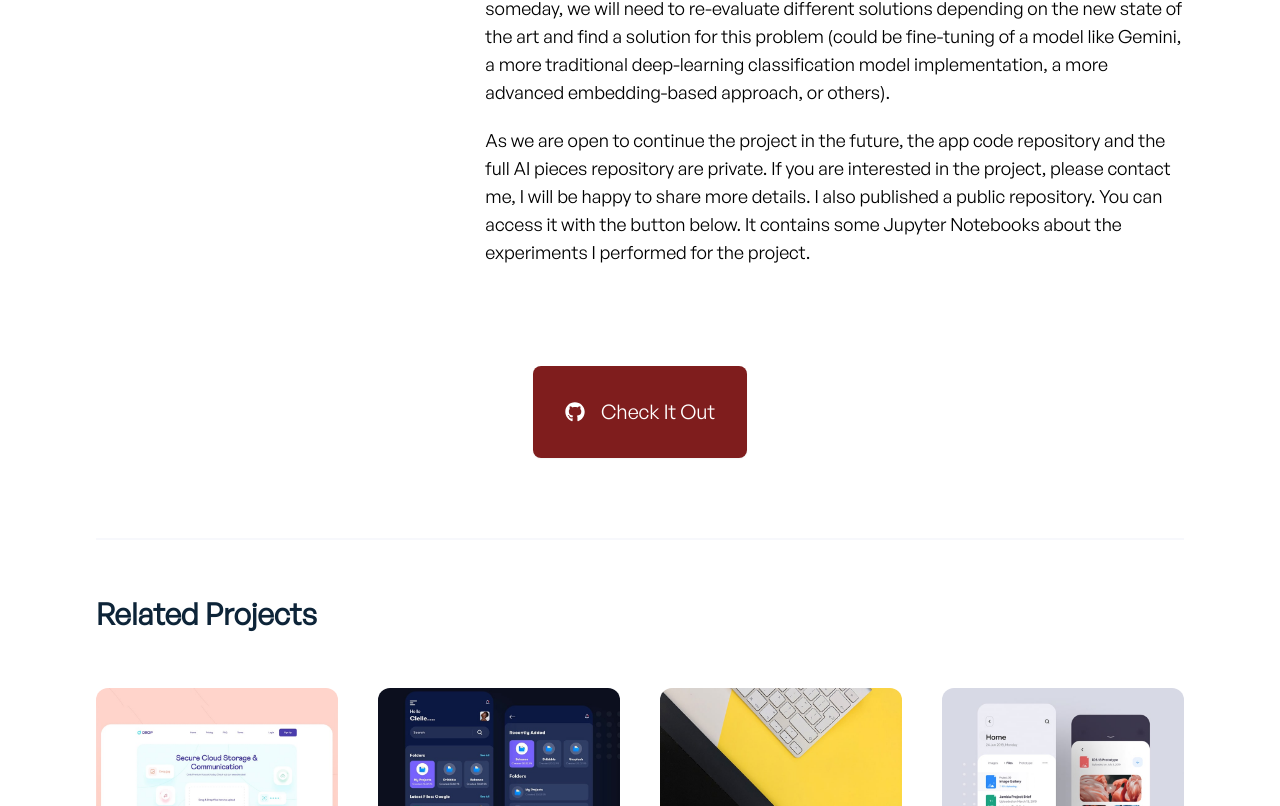
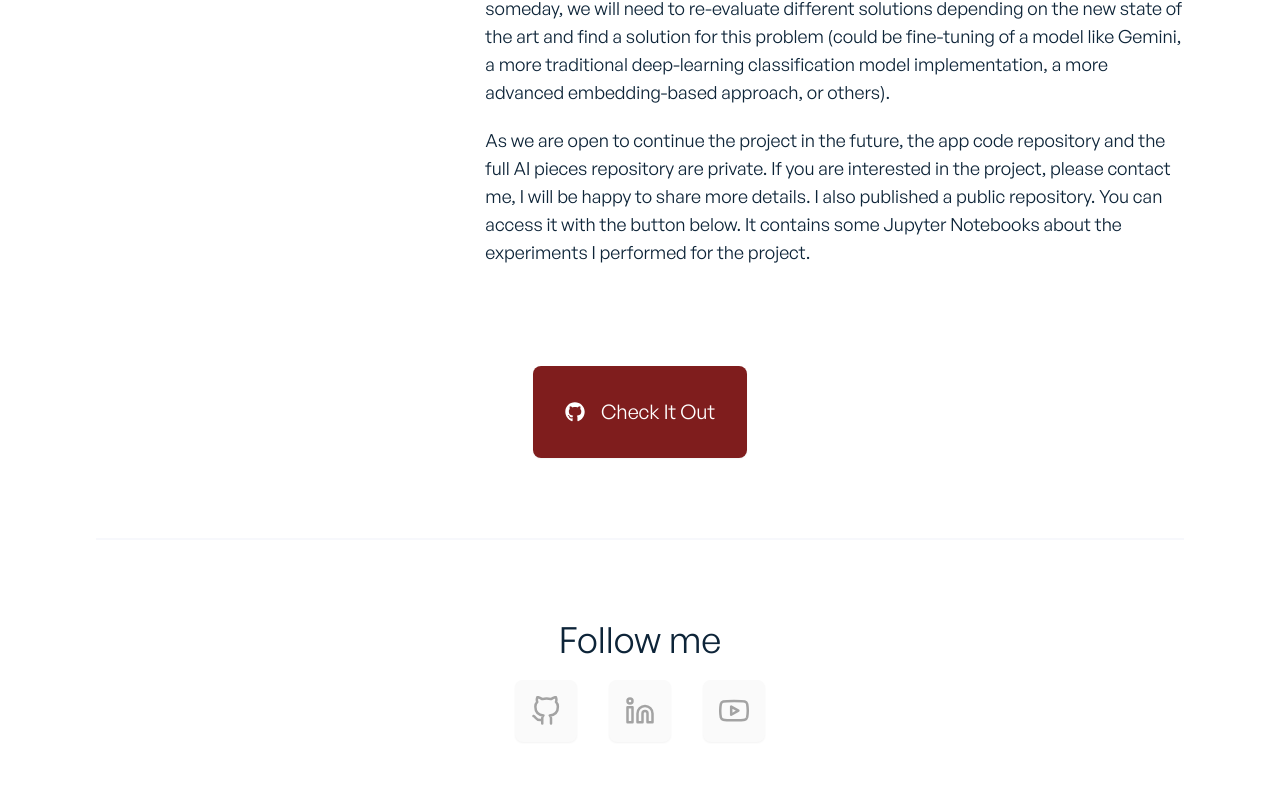
Before and after one commit to elenamatay/ai-portfolio, a Next.js app: page /projects/1 in a window 1280 px wide. Shown: the part 2194-3000 px from the top of the page. Built offline with nearby package versions, Linux system fonts and the light colour scheme.

Commit message:
Changed text to white in dark mode

```diff
--- a/pages/projects/[id].jsx
+++ b/pages/projects/[id].jsx
@@ -182,7 +182,7 @@ function ProjectSingle(props) {
                         return (
                             <div
                                 key={details.id}
-                                className="font-general-regular mb-5 text-lg"
+                                className="font-general-regular mb-5 text-lg text-primary-dark dark:text-primary-light"
                                 dangerouslySetInnerHTML={{ __html: details.details }}
                             ></div>
                         );
@@ -202,7 +202,7 @@ function ProjectSingle(props) {
                 </div>
             </div>
 
-            <RelatedProjects />
+            {/* <RelatedProjects /> */}
 
             <style jsx>{`
                 .project-details a {
```
Also changed, not shown: 1 other file (tests, documents, lock files or other folders).
